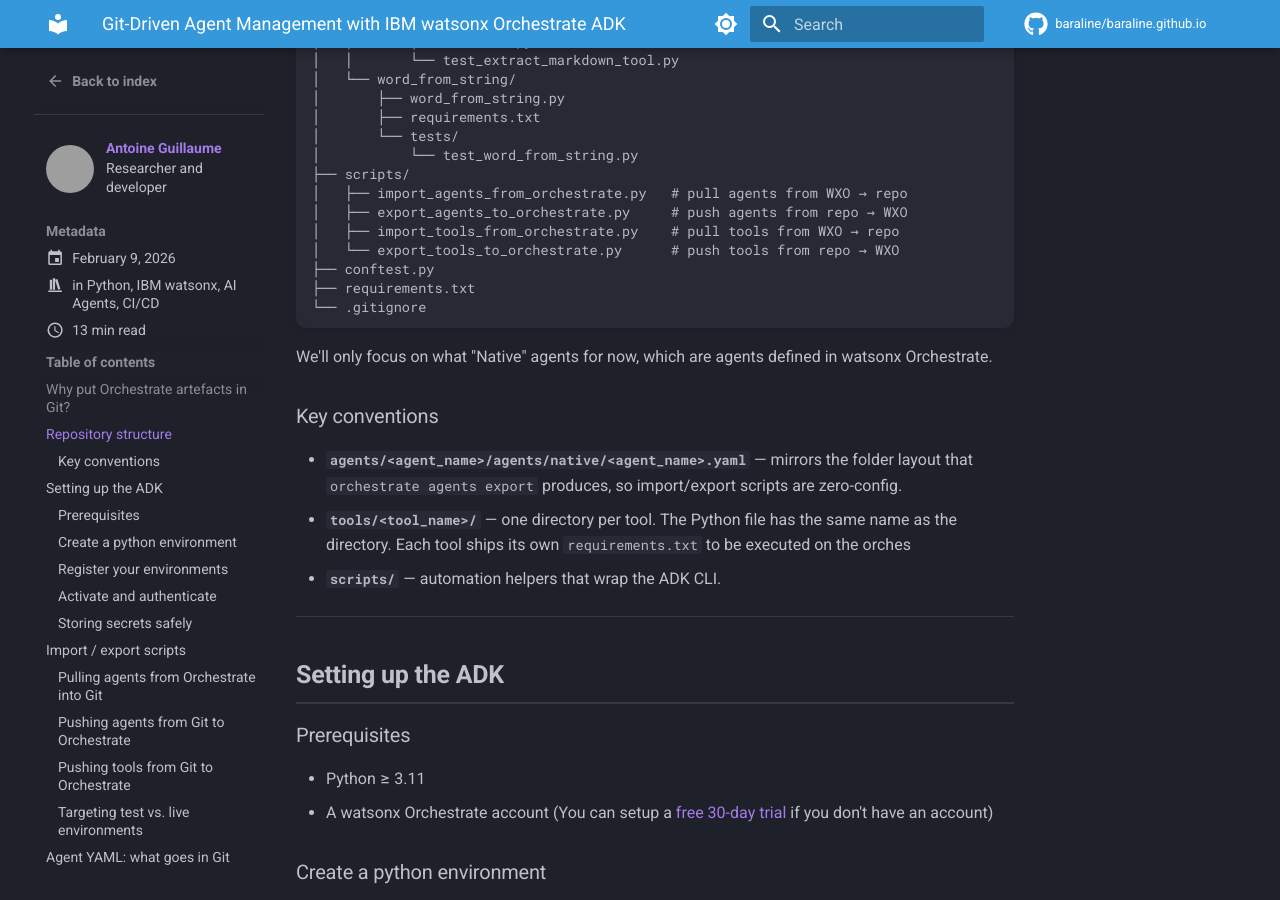
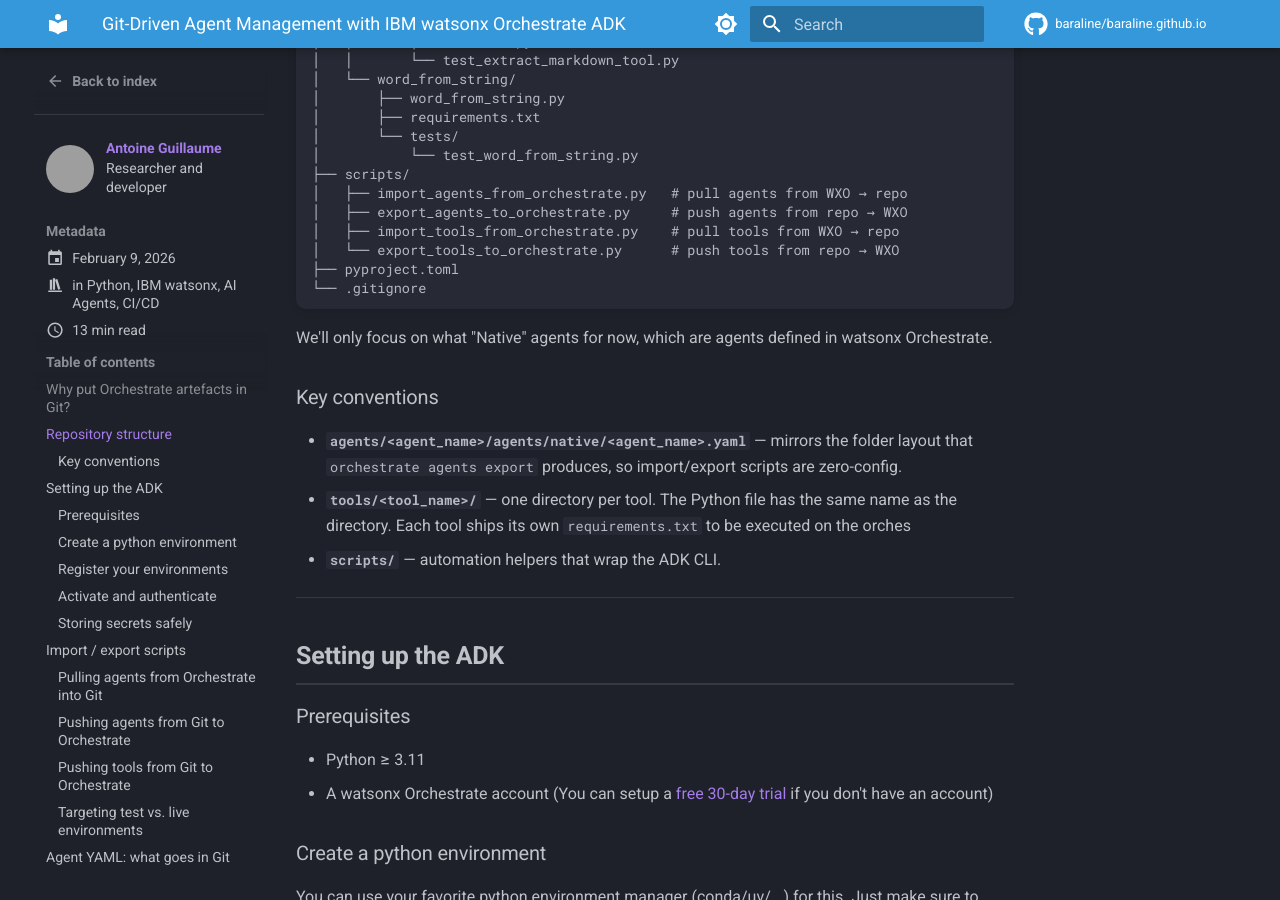
Before and after one commit to baraline/baraline.github.io, an MkDocs documentation site: the page built from docs/blog/posts/wxo_as_code_git.md, in a window 1280 px wide and 900 px high, scrolled down 1491 px. Built offline with MkDocs 1.6.1 and Material for MkDocs 9.7.7, drawn with Linux system fonts in a browser that asks for light colours; comment, search, counter and statistics services are not loaded; some of the changed text lies outside the part shown; grey boxes are pictures that could not be loaded.

Commit message:
Update wxo_as_code_git.md

````diff
--- a/docs/blog/posts/wxo_as_code_git.md
+++ b/docs/blog/posts/wxo_as_code_git.md
@@ -70,8 +70,7 @@ We structure the repository as follow :
 │   ├── export_agents_to_orchestrate.py     # push agents from repo → WXO
 │   ├── import_tools_from_orchestrate.py    # pull tools from WXO → repo
 │   └── export_tools_to_orchestrate.py      # push tools from repo → WXO
-├── conftest.py
-├── requirements.txt
+├── pyproject.toml
 └── .gitignore
 ```
 
@@ -545,9 +544,9 @@ name: Test Tools
 on:
   push:
     branches: [main, develop]
-    paths: ["tools/**", "conftest.py", "pyproject.toml"]
+    paths: ["tools/**", "pyproject.toml"]
   pull_request:
-    paths: ["tools/**", "conftest.py", "pyproject.toml"]
+    paths: ["tools/**", "pyproject.toml"]
 
 jobs:
   test:
````
